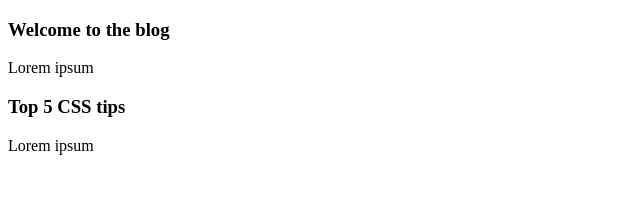
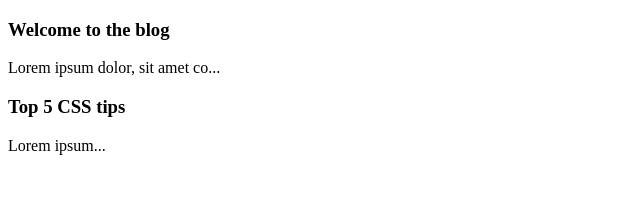
Before and after one commit to Dr0ckman/composition-api-tests, a Vue app: page / in a window 1280 px wide. Shown: the top 205 px of the page, without its empty margins (0-640 px from the left). Built offline with nearby package versions, Linux system fonts and the light colour scheme.

Commit message:
create component

```diff
--- a/src/components/PostList.vue
+++ b/src/components/PostList.vue
@@ -1,15 +1,19 @@
 <template>
     <div class="post-list">
         <div v-for="post in posts" :key="post.id">
-            <h3>{{ post.title }}</h3>
-            <p>{{ post.body }}</p>
+            <single-post :post="post" />
         </div>
     </div>
 </template>
 
 <script>
+import SinglePost from '@/components/SinglePost.vue'
+
 export default {
     name: 'PostList',
+    components: {
+        SinglePost
+    },
     props: ['posts']
 }
 </script>
--- /dev/null
+++ b/src/components/SinglePost.vue
@@ -0,0 +1,26 @@
+<template>
+    <div>
+        <h3>{{ post.title }}</h3>
+        <p>{{ snippet }}</p>
+    </div>
+</template>
+
+<script>
+import { computed } from 'vue'
+
+export default {
+    name: 'SinglePost',
+    props: ['post'],
+    setup(props) {
+        const snippet = computed(() => {
+            return props.post.body.substring(0, 30) + '...'
+        })
+
+        return { snippet }
+    }
+}
+</script>
+
+<style lang="">
+
+</style>
--- a/src/views/HomeView.vue
+++ b/src/views/HomeView.vue
@@ -1,6 +1,8 @@
 <template>
   <div>
-    <post-list :posts="posts"></post-list>
+    <post-list :posts="posts" />
+
+
   </div>
 </template>
 
@@ -15,8 +17,16 @@ export default {
   },
   setup() {
     const posts = ref([
-      { title: 'Welcome to the blog', body: 'Lorem ipsum', id: 1 },
-      { title: 'Top 5 CSS tips', body: 'Lorem ipsum', id: 2 }
+      {
+        title: 'Welcome to the blog',
+        body: 'Lorem ipsum dolor, sit amet consectetur adipisicing elit. Quo quas, aspernatur natus, minus fugiat reprehenderit debitis autem iusto voluptate expedita consequuntur provident dicta iure cupiditate? Quia quam recusandae necessitatibus deleniti nam blanditiis numquam tempore similique commodi consequatur, vitae ullam obcaecati beatae esse, cumque aspernatur. Veniam harum iste, deserunt dolores adipisci necessitatibus vero totam temporibus corporis debitis corrupti et porro officia velit delectus facilis! Ipsam aspernatur obcaecati non neque cupiditate at voluptas, quasi, tempore omnis earum ipsum. Itaque, mollitia et. Neque aperiam assumenda fugiat dicta fugit saepe placeat nihil harum labore. Ipsam dolores labore dolorem eaque cumque nemo consequatur aperiam aliquid?',
+        id: 1
+      },
+      {
+        title: 'Top 5 CSS tips',
+        body: 'Lorem ipsum',
+        id: 2
+      }
     ])
 
     return { posts }
```
